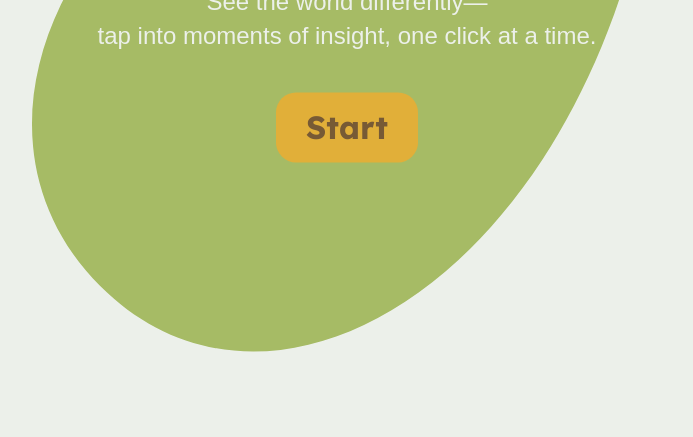
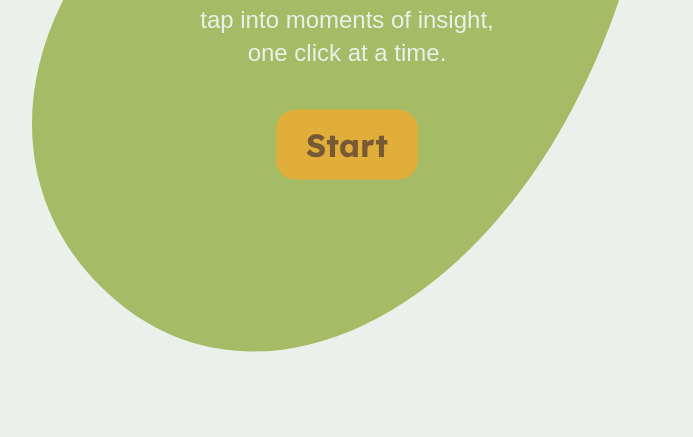
Before and after one commit to Paridhii27/AI-in-Nature, a website: page public/welcome.html in a window 1280 px wide. Shown: the part 363-800 px from the top of the page, without its empty margins (293-986 px from the left). Drawn offline with Linux system fonts and the light colour scheme; a web font is replaced by a local one.

Commit message:
update// welcome.html //p allignment adjustment

```diff
--- a/public/welcome.html
+++ b/public/welcome.html
@@ -23,8 +23,9 @@
           </svg>
       </h1>
 
-      <p>See the world differently—<br />
-        tap into moments of insight, one click at a time.</p>
+      <p>See the world differently—<br/>
+        tap into moments of insight,<br/>
+        one click at a time.</p>
 
       <button id="start-button" onclick="zoomLeaf()">Start</button>
     </div>
```
